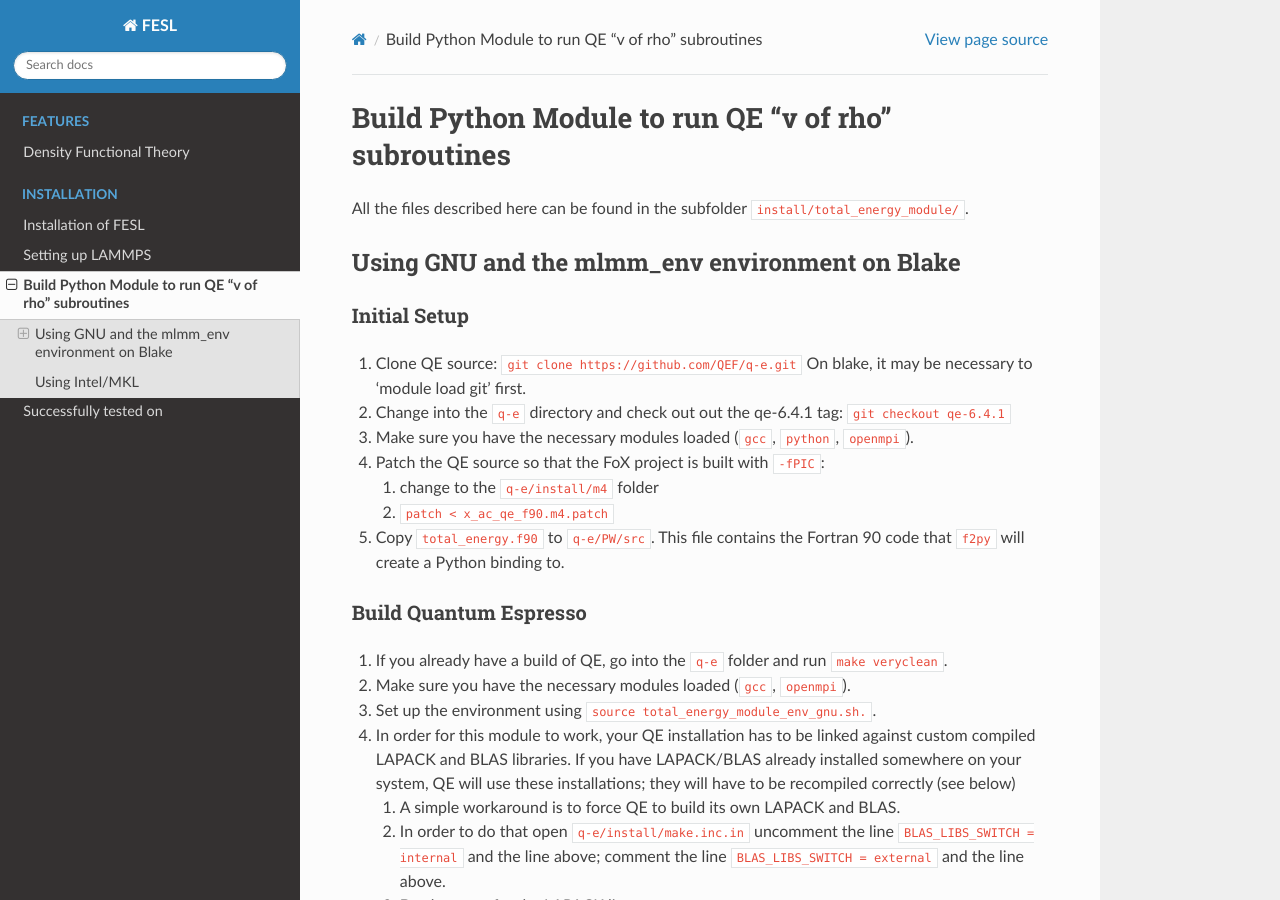
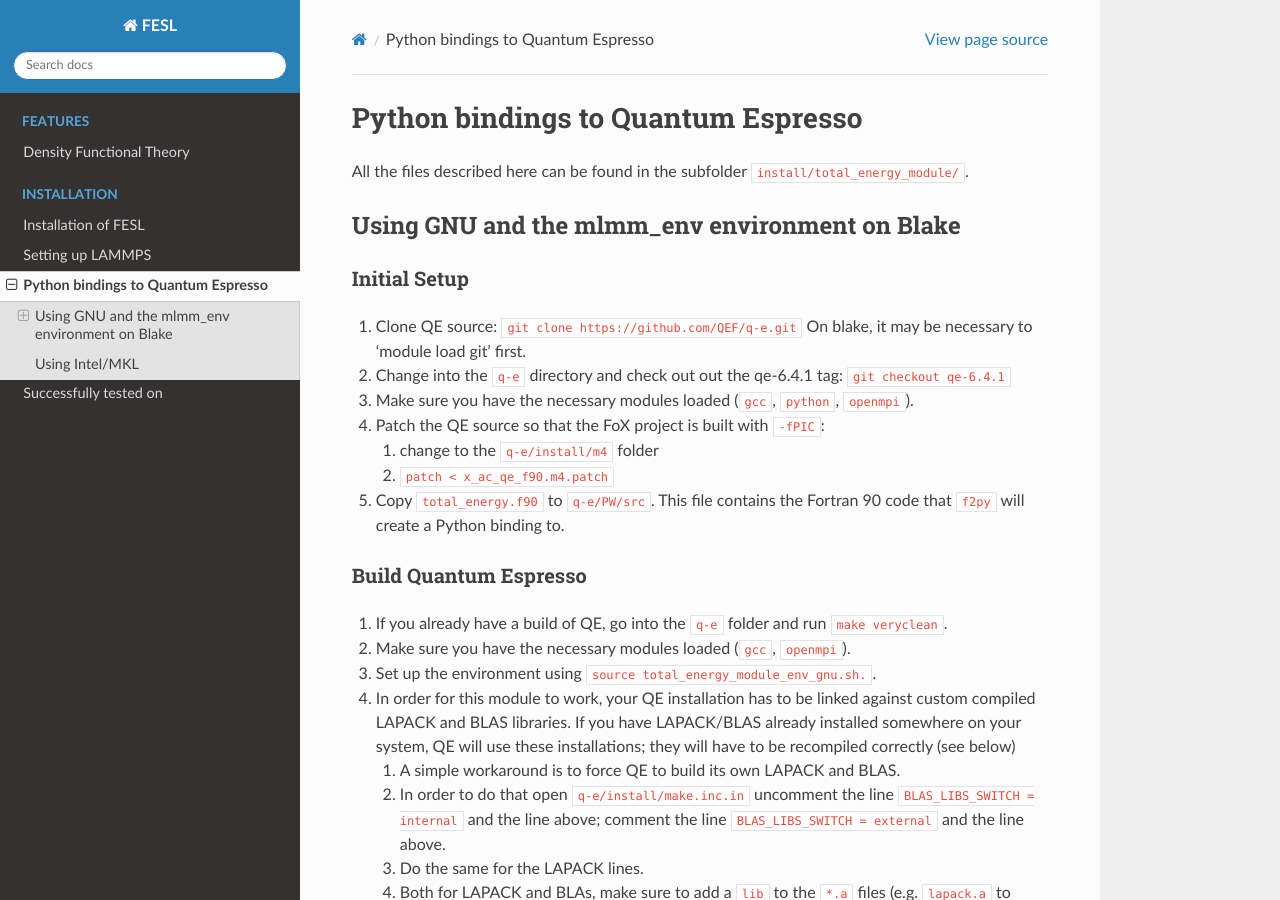
Before and after one commit to mala-project/mala, a Sphinx documentation site: the page built from docs/source/install/INSTALL_TE_QE.rst, in a window 1280 px wide and 900 px high. Built offline with Sphinx 7.4.7 and the Read the Docs theme 2.0.0, drawn with Linux system fonts in a browser that asks for light colours; pages that are not in the unit, such as notebooks, are missing from menus.

Commit message:
Apply 1 suggestion(s) to 1 file(s)

```diff
--- a/docs/source/install/INSTALL_TE_QE.rst
+++ b/docs/source/install/INSTALL_TE_QE.rst
@@ -1,4 +1,4 @@
-Build Python Module to run QE “v of rho” subroutines
+Python bindings to Quantum Espresso
 ====================================================
 
 All the files described here can be found in the subfolder
```
